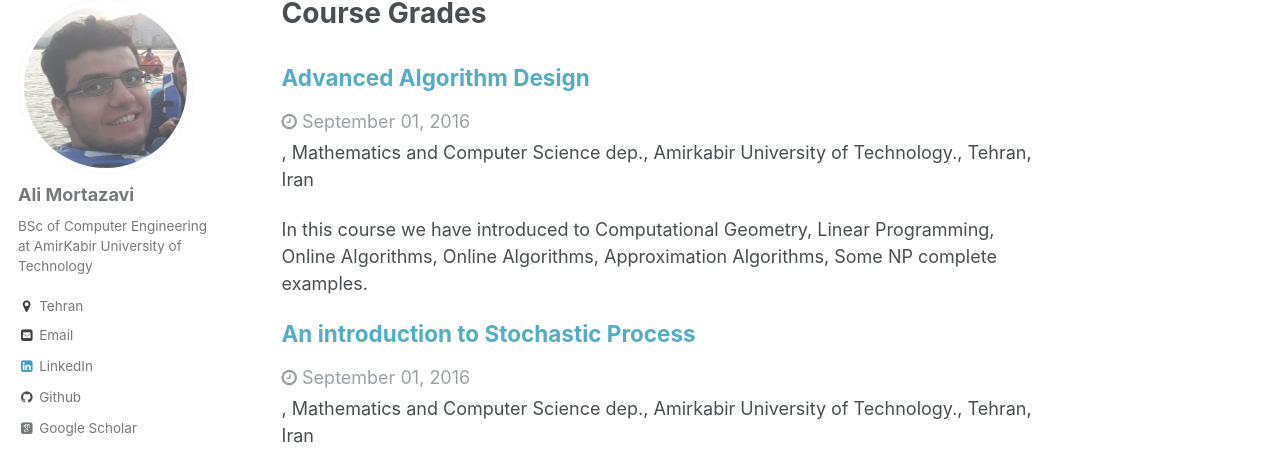
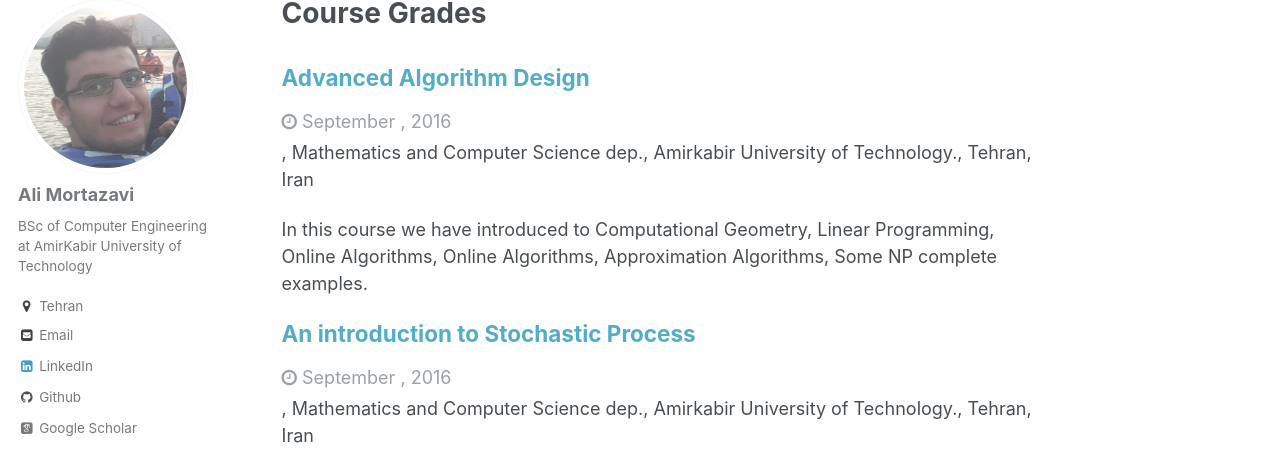
Before and after one commit to AliMorty/AliMorty.github.io, a Jekyll site: the page built from _pages/grades.html, in a window 1280 px wide. Shown: the part 119-595 px from the top of the page. Built offline with Jekyll 4.4.1, drawn with Linux system fonts in a browser that asks for light colours; some web fonts are replaced.

Commit message:
new things

```diff
--- /dev/null
+++ b/_includes/archive-single-grade.html
@@ -0,0 +1,42 @@
+{% include base_path %}
+
+{% if post.header.teaser %}
+  {% capture teaser %}{{ post.header.teaser }}{% endcapture %}
+{% else %}
+  {% assign teaser = site.teaser %}
+{% endif %}
+
+{% if post.id %}
+  {% assign title = post.title | markdownify | remove: "<p>" | remove: "</p>" %}
+{% else %}
+  {% assign title = post.title %}
+{% endif %}
+
+<div class="{{ include.type | default: "list" }}__item">
+  <article class="archive__item" itemscope itemtype="http://schema.org/CreativeWork">
+    {% if include.type == "grid" and teaser %}
+      <div class="archive__item-teaser">
+        <img src=
+          {% if teaser contains "://" %}
+            "{{ teaser }}"
+          {% else %}
+            "{{ teaser | prepend: "/images/" | prepend: base_path }}"
+          {% endif %}
+          alt="">
+      </div>
+    {% endif %}
+    <h2 class="archive__item-title" itemprop="headline">
+      {% if post.link %}
+        <a href="{{ post.link }}">{{ title }}</a> <a href="{{ base_path }}{{ post.url }}" rel="permalink"><i class="fa fa-link" aria-hidden="true" title="permalink"></i><span class="sr-only">Permalink</span></a>
+      {% else %}
+        <a href="{{ base_path }}{{ post.url }}" rel="permalink">{{ title }}</a>
+      {% endif %}
+    </h2>
+    {% if post.read_time %}
+      <p class="page__meta"><i class="fa fa-clock-o" aria-hidden="true"></i> {% include read-time.html %}</p>
+    {% endif %}
+    {% if post.date %}<p class="page__meta"><i class="fa fa-clock-o" aria-hidden="true"></i> {{ post.date | date: '%B , %Y' }}</p>{% endif %}
+    {% if post.venue %}<p class="archive__item-excerpt" itemprop="description">{{post.type}}, {{ post.venue }},  {{post.location}} {% endif %}
+    {% if post.excerpt %}<p class="archive__item-excerpt" itemprop="description">{{ post.excerpt | markdownify }}</p>{% endif %}
+  </article>
+</div>
--- a/_pages/grades.html
+++ b/_pages/grades.html
@@ -8,5 +8,5 @@
 {% include base_path %}
 
 {% for post in site.grades reversed %}
-  {% include archive-single-talk.html %}
+  {% include archive-single-grade.html %}
 {% endfor %}
```
